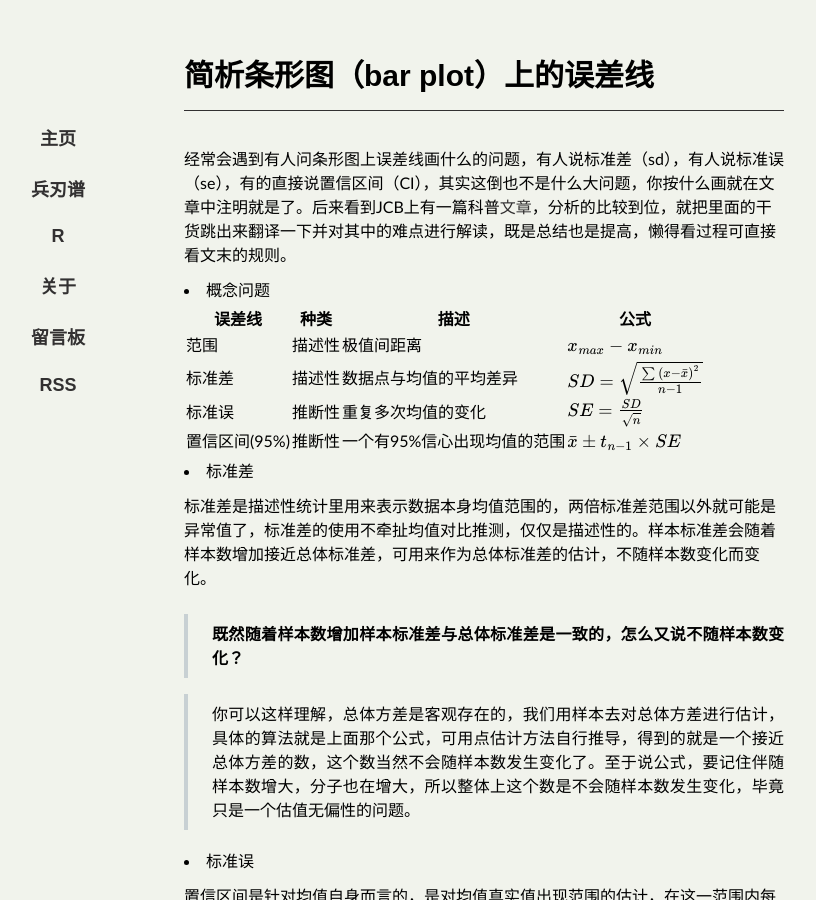
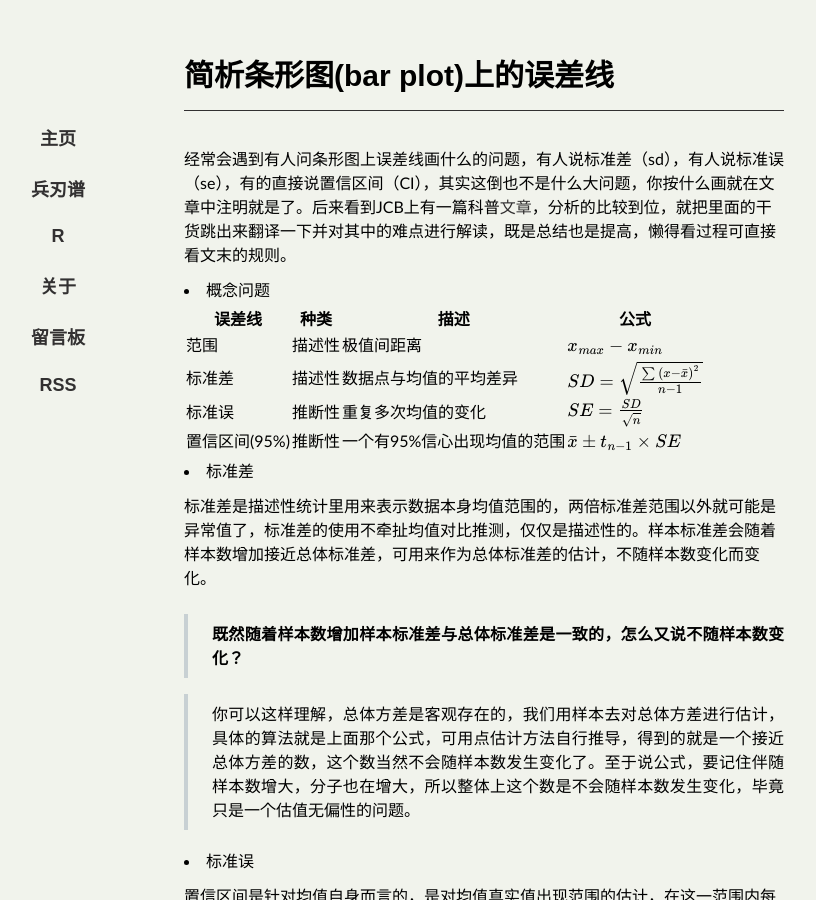
Before and after one commit to yufree/blogcn, a Jekyll site: the page built from _posts/2013-08-18-error-bar.md, in a window 1280 px wide and 900 px high. Shown: the whole window, without its empty margins (156-972 px from the left). Built offline with Jekyll 4.4.1, drawn with Linux system fonts in a browser that asks for light colours; some web fonts are replaced; formulas are drawn with MathJax 3; comment, search, counter and statistics services are not loaded.

Commit message:
空格与括号

```diff
--- a/_posts/2013-08-18-error-bar.md
+++ b/_posts/2013-08-18-error-bar.md
@@ -1,6 +1,6 @@
 ---
 layout: post
-title: 简析条形图（bar plot）上的误差线
+title: 简析条形图(bar plot)上的误差线
 ---
 
 经常会遇到有人问条形图上误差线画什么的问题，有人说标准差（sd），有人说标准误（se），有的直接说置信区间（CI），其实这倒也不是什么大问题，你按什么画就在文章中注明就是了。后来看到JCB上有一篇科普[文章](http://www.ncbi.nlm.nih.gov/pmc/articles/PMC2064100/)，分析的比较到位，就把里面的干货跳出来翻译一下并对其中的难点进行解读，既是总结也是提高，懒得看过程可直接看文末的规则。
@@ -9,8 +9,8 @@
 
 误差线        | 种类   | 描述                        | 公式        |
 ------------- | ------ | --------------------------- | ----------- |
-范围          | 描述性 | 极值间距离                  |  $x_{max}-x_{min}$ |
-标准差        | 描述性 | 数据点与均值的平均差异      | $ SD =\sqrt{\frac{\sum_{}^{}{(x-\bar{x})}^{2}}{n-1}} $|
+范围          | 描述性 | 极值间距离                  | $x_{max}-x_{min}$ |
+标准差        | 描述性 | 数据点与均值的平均差异      | $ SD =\sqrt{\frac{\sum_{}^{}{(x-\bar{x})}^{2}}{n-1}} $ |
 标准误        | 推断性 | 重复多次均值的变化          | $ SE = \frac{SD}{\sqrt{n}}$ |
 置信区间(95%) | 推断性 | 一个有95%信心出现均值的范围 | $\bar{x}\pm {t}_{n-1} \times SE$ |
 
```
